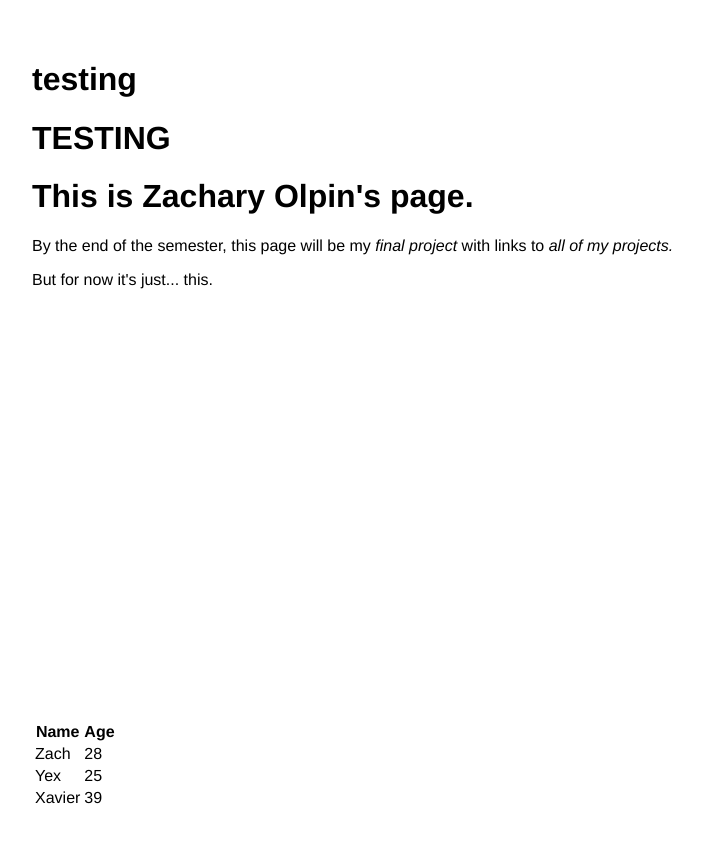
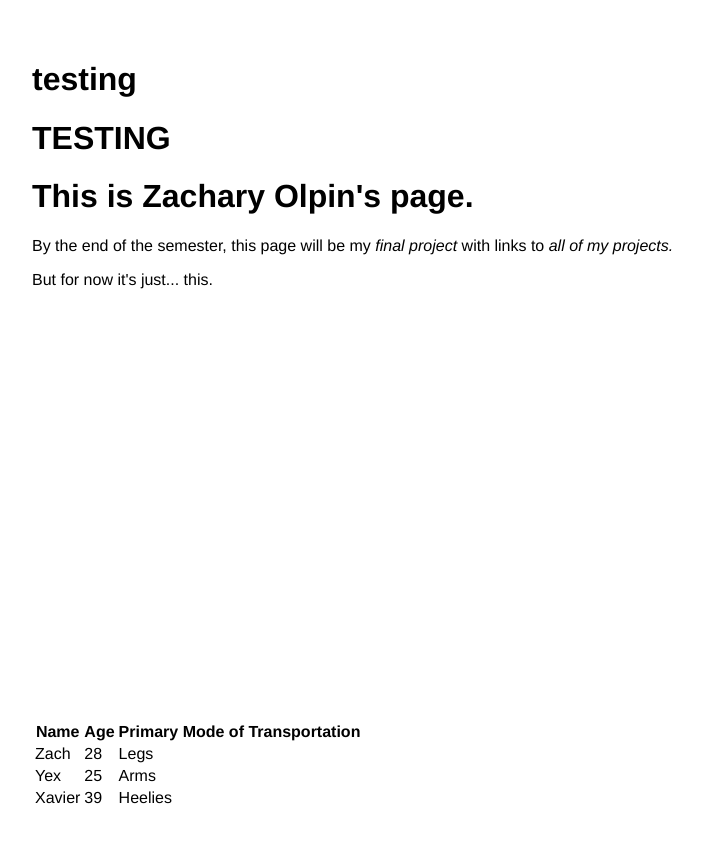
Before and after one commit to vxxce/csis1430, a website: page public/index.html in a window 1280 px wide. Shown: the whole page, without its empty margins (8-711 px from the left). Drawn offline with Linux system fonts and the light colour scheme.

Commit message:
add mode of transportation

```diff
--- a/public/index.html
+++ b/public/index.html
@@ -17,10 +17,10 @@
   </div>
   <table>
     <thead>
-      <tr><th>Name</th><th>Age</th></tr>
-      <tr><td>Zach</td><td>28</td></tr>
-      <tr><td>Yex</td><td>25</td></tr>
-      <tr><td>Xavier</td><td>39</td></tr>
+      <tr><th>Name</th><th>Age</th><th>Primary Mode of Transportation</th></tr>
+      <tr><td>Zach</td><td>28</td><td>Legs</td></tr>
+      <tr><td>Yex</td><td>25</td><td>Arms</td></tr>
+      <tr><td>Xavier</td><td>39</td><td>Heelies</td></tr>
     </thead>
   </table>
   <script src="../js/test.js"></script>
```
